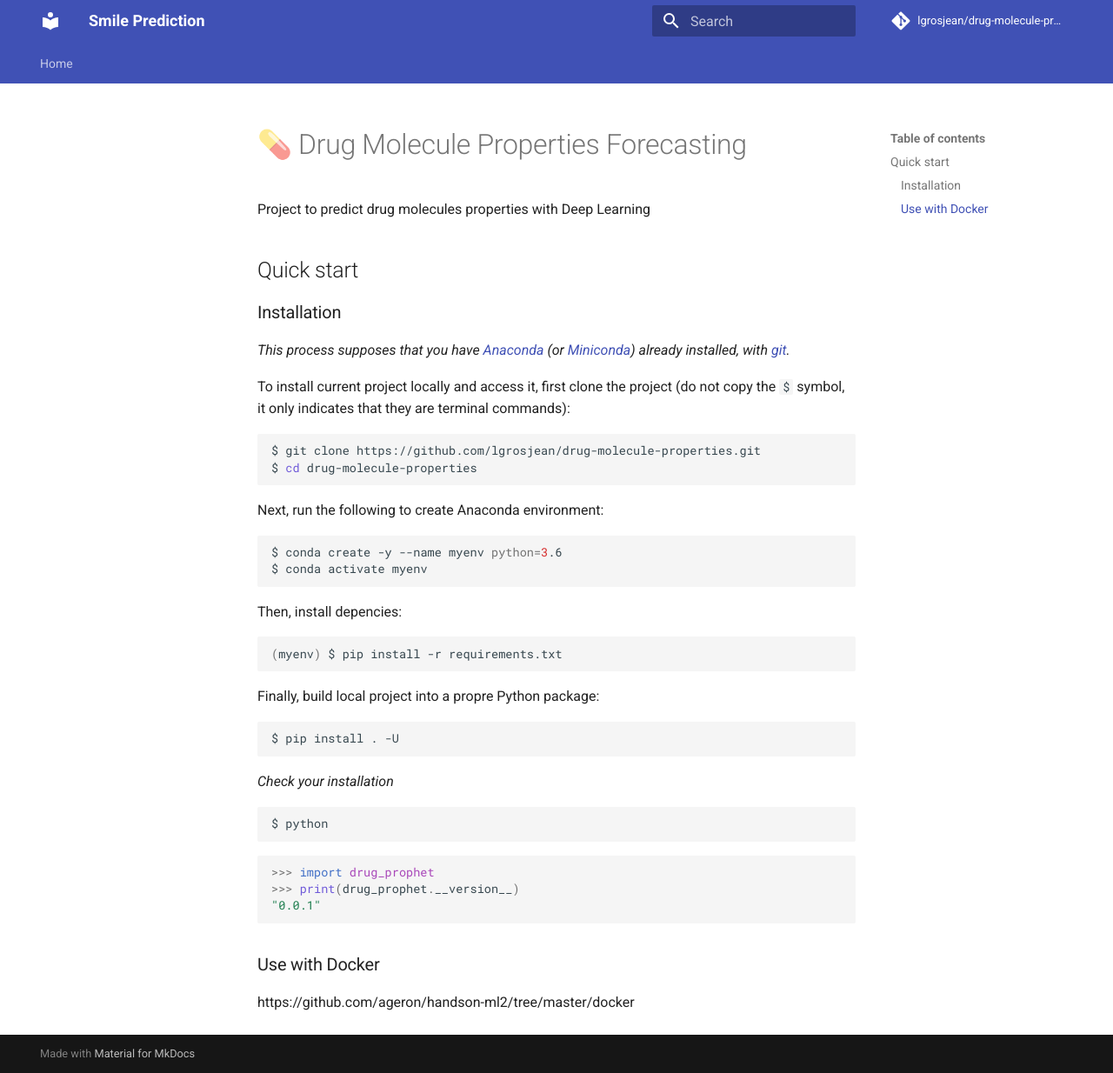
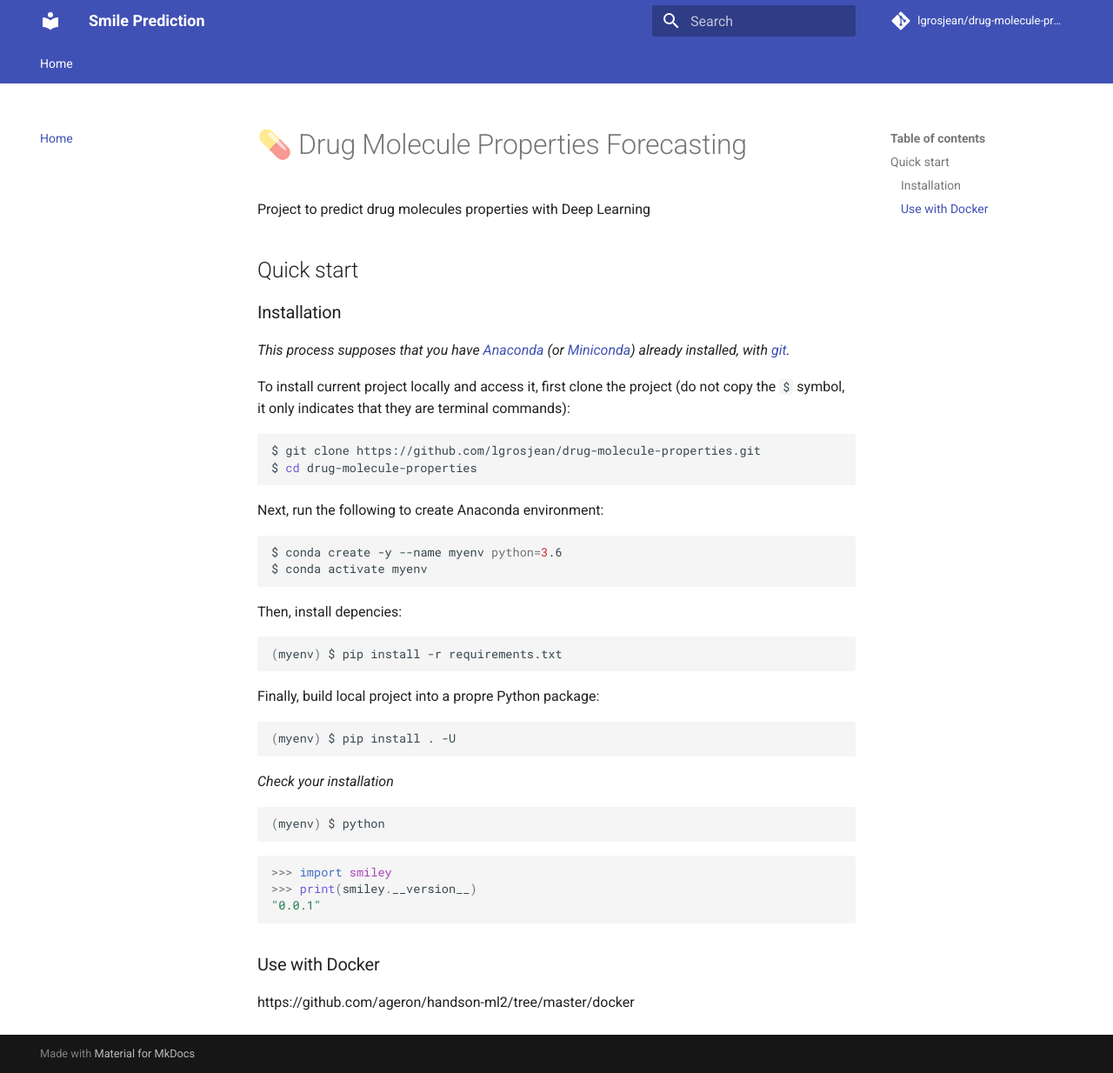
Before and after one commit to lgrosjean/drug-molecule-properties, an MkDocs documentation site: the page built from docs/README.md, in a window 1280 px wide and 1234 px high. Shown: the whole window at 87% size. Built offline with MkDocs 1.6.1 and Material for MkDocs 9.7.7, drawn with Linux system fonts in a browser that asks for light colours; comment, search, counter and statistics services are not loaded.

Commit message:
update: update Readme

````diff
--- a/docs/README.md
+++ b/docs/README.md
@@ -27,17 +27,17 @@ Then, install depencies:
 
 Finally, build local project into a propre Python package:
 ```shell
-$ pip install . -U
+(myenv) $ pip install . -U
 ```
 
 *Check your installation*
 
 ```shell
-$ python
+(myenv) $ python
 ```
 ```python
->>> import drug_prophet
->>> print(drug_prophet.__version__)
+>>> import smiley
+>>> print(smiley.__version__)
 "0.0.1"
 ```
 
--- a/mkdocs.yml
+++ b/mkdocs.yml
@@ -23,7 +23,7 @@ theme:
     repo: fontawesome/brands/git-alt
 
 nav:
-  - Home: index.md
+  - Home: README.md
 
 markdown_extensions:
   - meta
````
